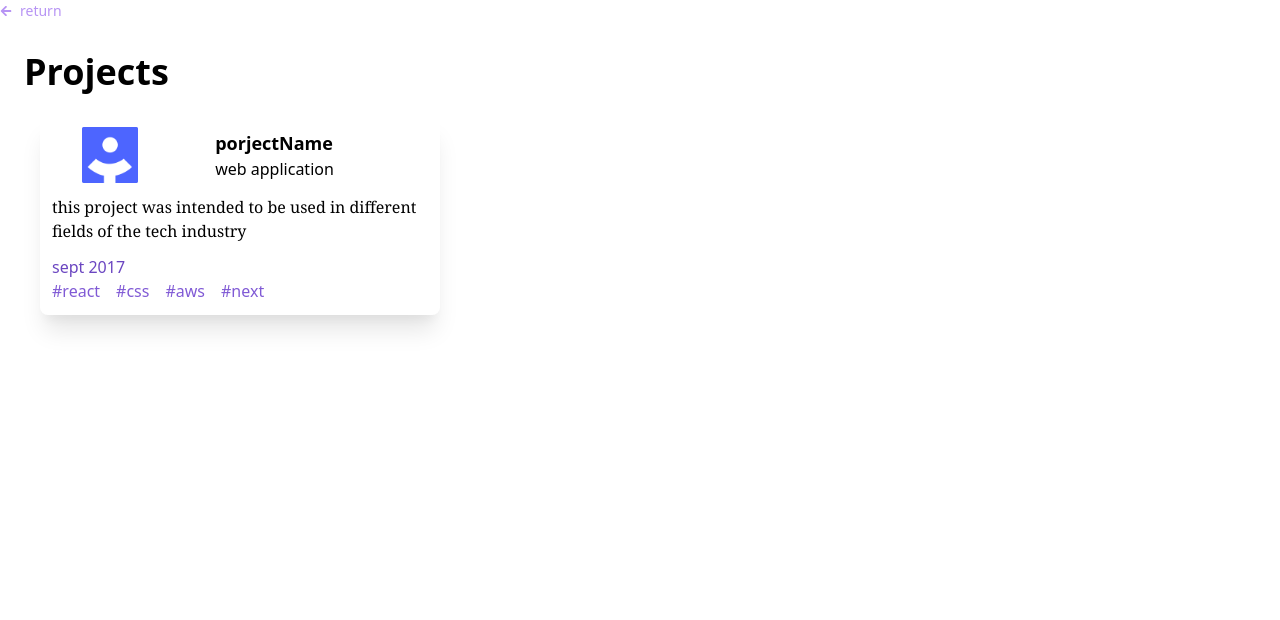
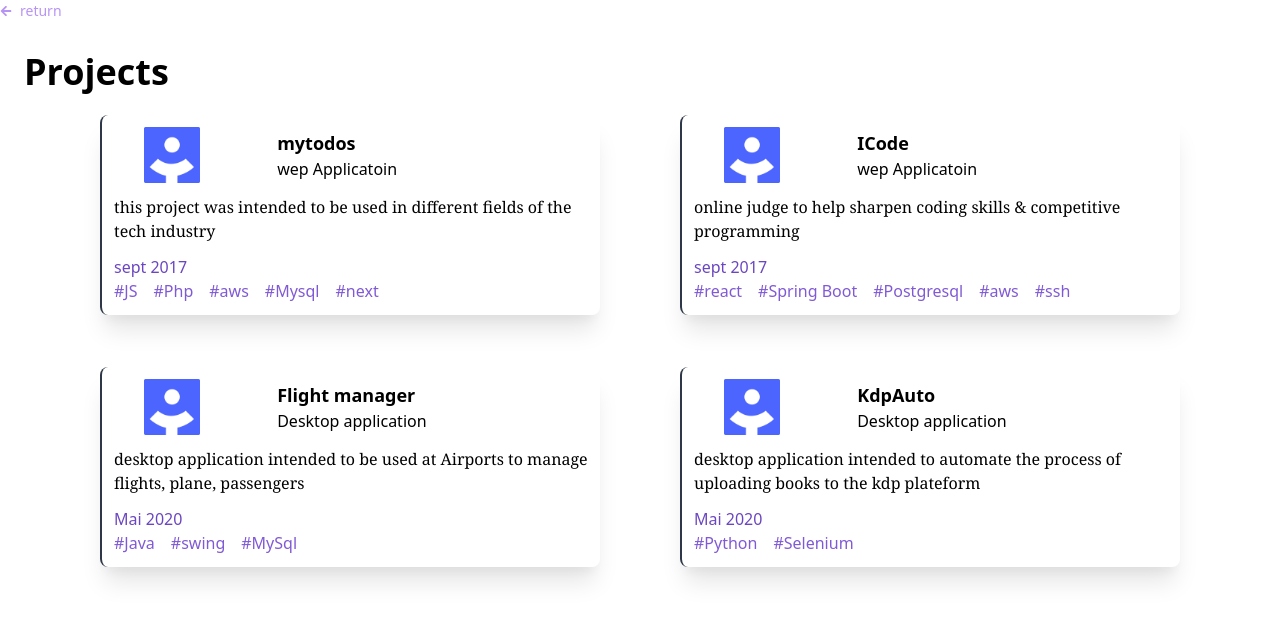
Before and after one commit to onceLearner/portfolio, a Next.js app: page /portfolio in a window 1280 px wide. Shown: the top 620 px of the page. Built offline with nearby package versions, Linux system fonts and the light colour scheme; a web font is replaced by a local one.

Commit message:
adding in portfolio

```diff
--- a/pages/portfolio.js
+++ b/pages/portfolio.js
@@ -3,6 +3,7 @@ import Card from "../src/components/card";
 import { FaArrowLeft } from "react-icons/fa";
 import Link from "next/link";
 import Head from "next/head";
+import { Projects } from "../src/store/projects/projects";
 const Portfolio = () => {
   return (
     <div className="portfolio ">
@@ -19,9 +20,11 @@ const Portfolio = () => {
       </div>
 
       <main className="main p-6">
-        <h3 className="main__title font-extrabold text-4xl">Projects</h3>
-        <div className="main__projects flex justify-between p-4">
-          <Card></Card>
+        <h3 className="main__page-title  font-extrabold text-4xl">Projects</h3>
+        <div className="main__projects   md:flex flex-wrap gap-5 justify-evenly p-4">
+          {Projects.map((project) => (
+            <Card project={project} className="w-1/2" />
+          ))}
         </div>
       </main>
     </div>
--- a/src/components/card.js
+++ b/src/components/card.js
@@ -1,31 +1,29 @@
 import React from "react";
 
-const stack = ["react", "css", "aws", "next"];
 const Card = (probs) => {
   return (
     <div
-      className="card   shadow-xl border-gray-800 rounded-lg w-10/12 md:w-4/12 p-3 "
+      className="card   shadow-xl border-gray-800 rounded-lg border-l-2  md:w-5/12   p-3 mb-8  "
       id="card_container"
     >
       <div className="card__header   flex  items-center">
         <div className="card__header__img ">
-          <img src="avatar1.jpg" id="avatar"></img>{" "}
+          <img src={probs.project.img} id="avatar"></img>{" "}
         </div>
         <div className="card__header__title pl-12">
-          <h1 className="font-bold text-lg">porjectName</h1>
-          <p className="font-light">web application</p>
+          <h1 className="font-bold text-lg">{probs.project.name}</h1>
+          <p className="font-light">{probs.project.description}</p>
         </div>
       </div>
       <div className="card__body mt-3 mb-3">
-        <p className="card__body__text font-serif ">
-          this project was intended to be used in different fields of the tech
-          industry{" "}
-        </p>
+        <p className="card__body__text font-serif ">{probs.project.text}</p>
       </div>
       <div className="card__footer">
-        <h3 className="card__footer__date text-purple-700 ">sept 2017</h3>
+        <h3 className="card__footer__date text-purple-700 ">
+          {probs.project.date}
+        </h3>
         <div className="font-thin flex ">
-          {stack.map((elt) => (
+          {probs.project.stack.map((elt) => (
             <p className="tags mr-4 text-purple-600">#{elt}</p>
           ))}
         </div>
--- /dev/null
+++ b/src/store/projects/projects.js
@@ -0,0 +1,40 @@
+import React from "react";
+
+export let Projects = [
+  {
+    name: "mytodos",
+    img: "avatar1.jpg",
+    description: "wep Applicatoin",
+    text:
+      "this project was intended to be used in different fields of the tech industry",
+    date: "sept 2017",
+    stack: ["JS", "Php", "aws", "Mysql", "next"],
+  },
+  {
+    name: "ICode",
+    img: "avatar1.jpg",
+    description: "wep Applicatoin",
+    text:
+      "online judge to help sharpen coding skills  & competitive programming",
+    date: "sept 2017",
+    stack: ["react", "Spring Boot", "Postgresql", "aws", "ssh"],
+  },
+  {
+    name: "Flight manager",
+    img: "avatar1.jpg",
+    description: "Desktop application",
+    text:
+      "desktop application intended to be used at Airports to manage flights, plane, passengers",
+    date: "Mai 2020",
+    stack: ["Java", "swing", "MySql"],
+  },
+  {
+    name: "KdpAuto",
+    img: "avatar1.jpg",
+    description: "Desktop application",
+    text:
+      "desktop application intended to automate the process of uploading books to the kdp plateform",
+    date: "Mai 2020",
+    stack: ["Python", "Selenium"],
+  },
+];
```
